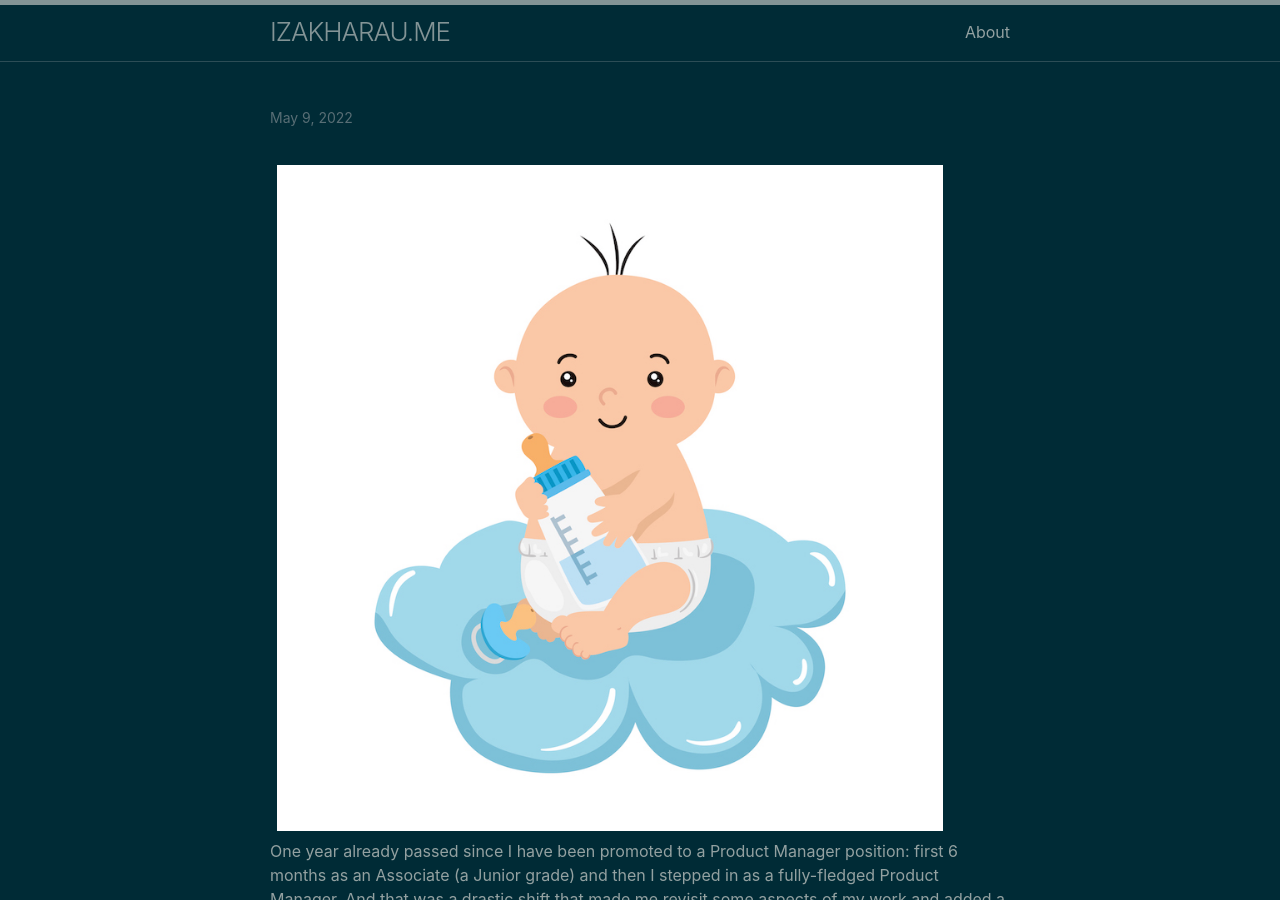
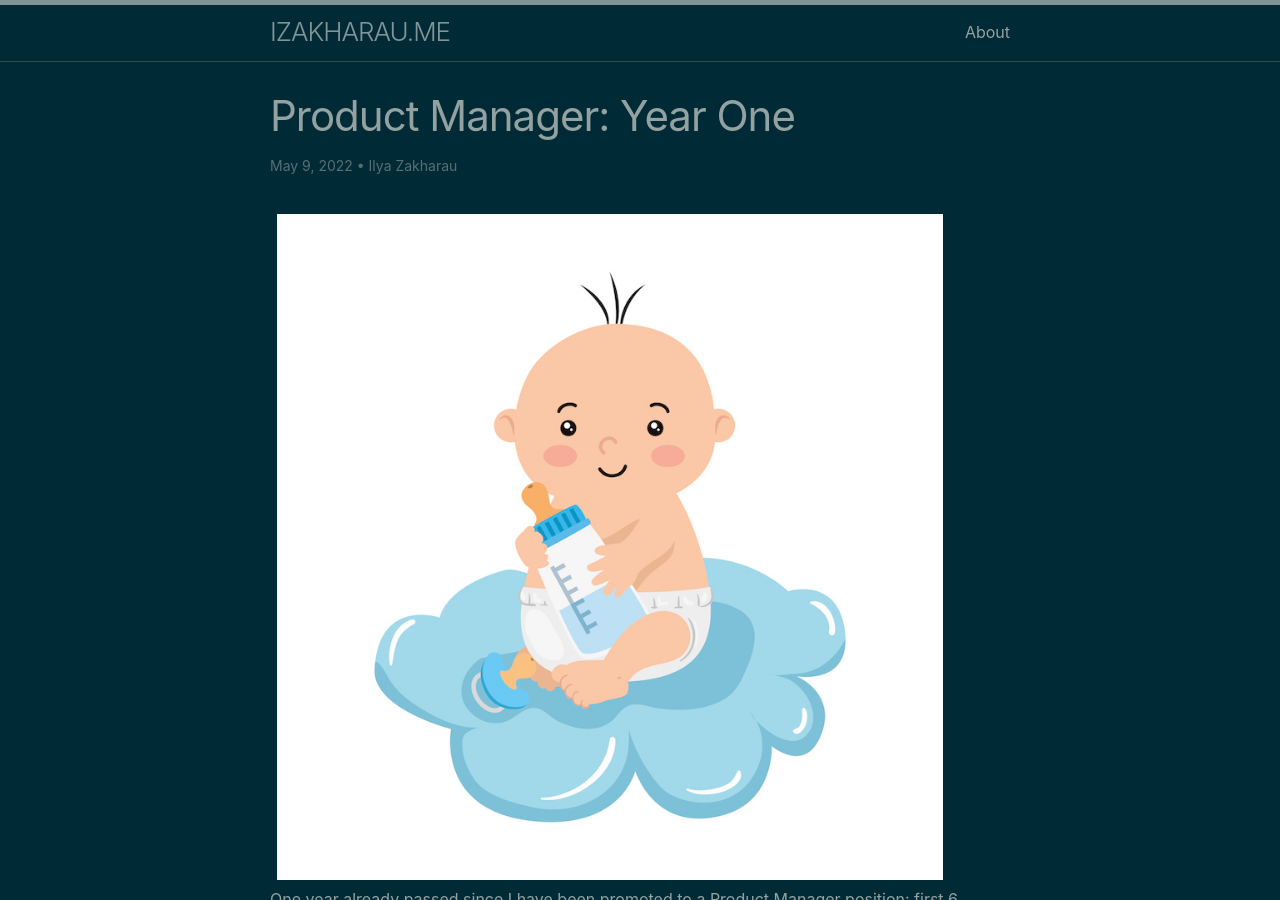
Before and after one commit to averlarque/izakharau-blog-jekyll, a Jekyll site: the page built from _posts/2022-05-10-product-manager-year-one.markdown, in a window 1280 px wide and 900 px high. Built offline with Jekyll 4.4.1, drawn with Linux system fonts in a browser that asks for light colours; our own code applies the rules of GitHub Pages for plain Markdown files.

Commit message:
Update 2022-05-10-product-manager-year-one.markdown

```diff
--- a/_posts/2022-05-10-product-manager-year-one.markdown
+++ b/_posts/2022-05-10-product-manager-year-one.markdown
@@ -1,6 +1,6 @@
 ---
 layout: post
-title: Product Manager: Year One
+title: "Product Manager: Year One"
 date: 2022-05-10 01:00:00 +0300
 author: Ilya Zakharau
 category: Product Management
```
